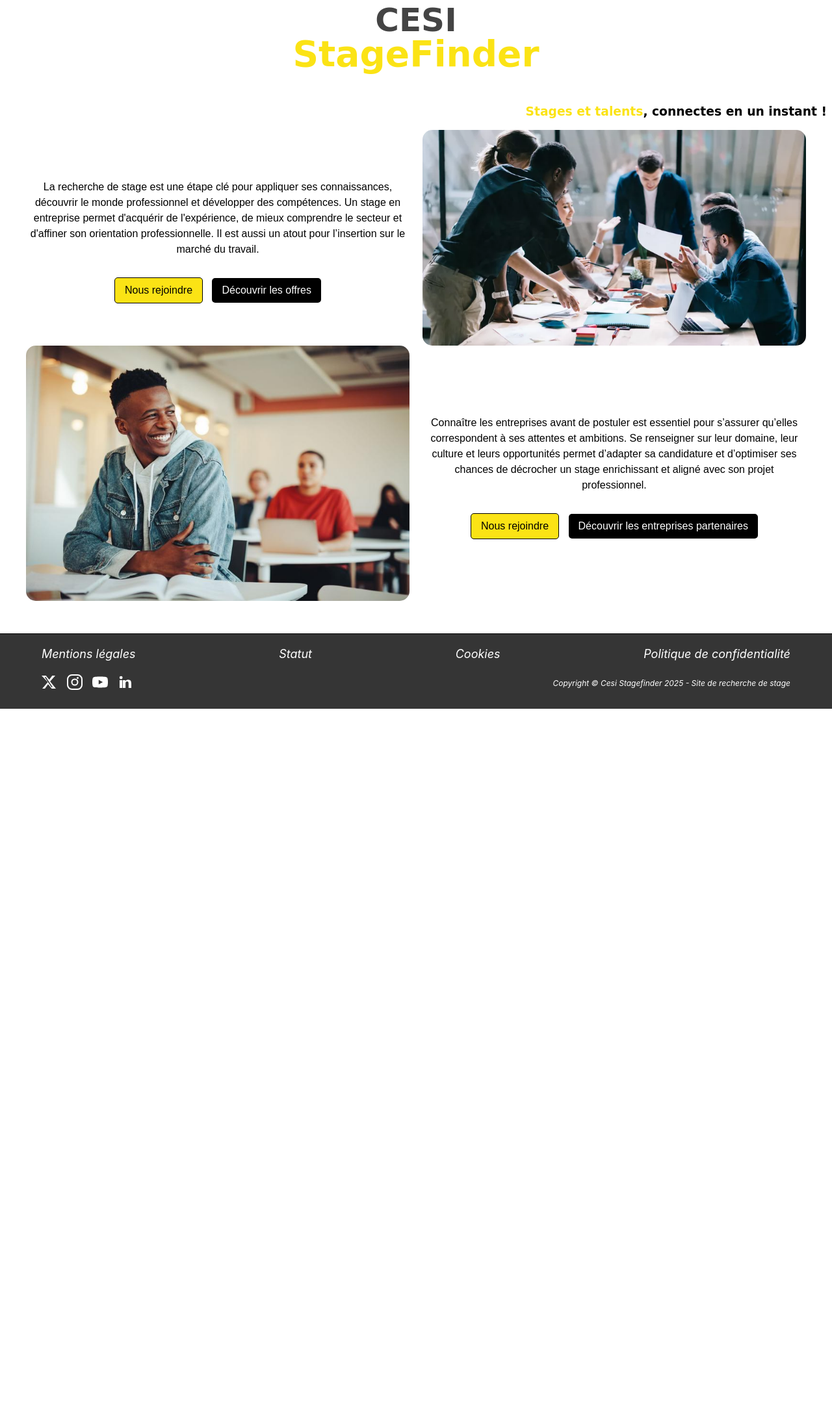
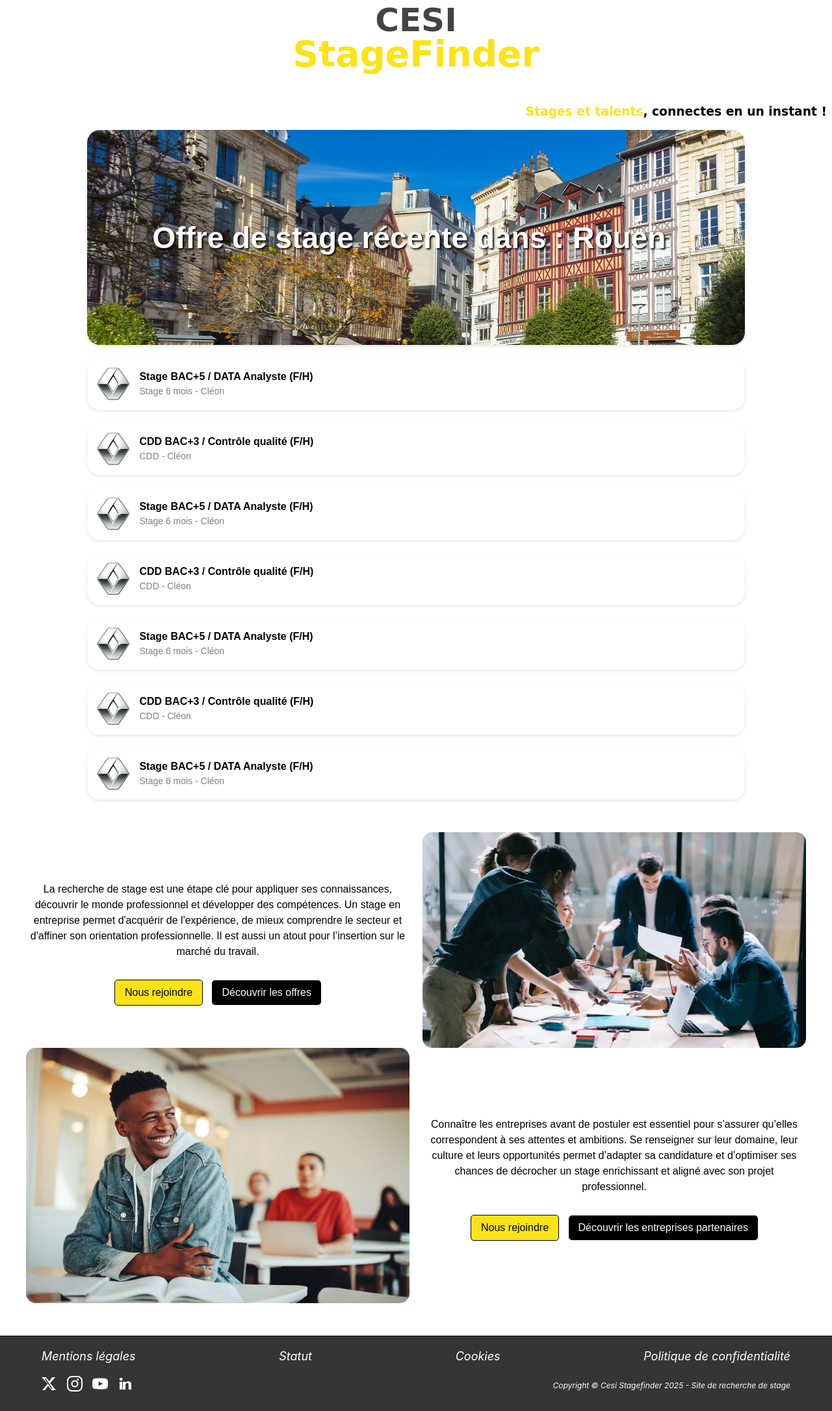
Before and after one commit to MajorBananaa/Projet_WEB_Equipe4, a PHP site: page / in a window 1280 px wide. Shown: the part 148-2320 px from the top of the page at 65% size. Before the commit the page ends 1239 px from the top, so only its background shows below. Run offline with PHP 8.4, Linux system fonts and the light colour scheme; some web fonts are replaced.

Commit message:
Finish recent offer

```diff
--- a/assets/styles.css
+++ b/assets/styles.css
@@ -96,6 +96,53 @@ nav a:hover {
 /*
 ##################################################
 */
+
+
+/*
+##################################################
+recent offer
+##################################################
+*/
+
+.recent-offer-bottom {
+    width: 80%;
+    margin-top: 50px;
+    margin: 0 auto;
+    flex-direction: column;
+    margin-bottom: 50px;
+}
+
+.recent-offer-image {
+    background-image:url(../images/Rouen.png) ;
+    padding: 100px;
+    margin-bottom: 20px;
+    border-radius: 20px;
+    box-shadow: 0 2px 5px rgba(0, 0, 0, 0.1);
+}
+
+.recent-offer-image-texte {
+    color: #ffffff;
+    text-shadow: 2px 2px 3px black;
+    font-family: sans-serif;
+    font-size: 46px;
+}
+
+.recent-offer-item {
+    display: flex;
+    align-items: center;
+    background: white;
+    padding: 15px;
+    margin-bottom: 20px;
+    border-radius: 20px;
+    box-shadow: 0 2px 5px rgba(0, 0, 0, 0.1);
+}
+
+
+
+/*
+##################################################
+*/
+
 
 
 /*
--- a/index.html
+++ b/index.html
@@ -27,6 +27,64 @@
             <h1>CESI</h1>
             <h2>StageFinder</h2>
             <h3>Stages et talents<span class="change">, connectes en un instant !</span></h3>
+        </section>
+
+        <section>
+            <div class="recent-offer-bottom">
+                <div class="recent-offer-image">
+                    <h2 class="recent-offer-image-texte">Offre de stage récente dans : Rouen</h2>
+                </div>
+                <div class="recent-offer-offer">
+                    <div class="item" data-category="cat1">
+                        <img src="images/Logo-Renault.png" alt="Renault">
+                        <div>
+                            <h4>Stage BAC+5 / DATA Analyste (F/H)</h4>
+                            <p>Stage 6 mois - Cléon</p>
+                        </div>
+                    </div>
+                    <div class="item" data-category="cat2">
+                        <img src="images/Logo-Renault.png" alt="Renault">
+                        <div>
+                            <h4>CDD BAC+3 / Contrôle qualité (F/H)</h4>
+                            <p>CDD - Cléon</p>
+                        </div>
+                    </div>
+                    <div class="item" data-category="cat1">
+                        <img src="images/Logo-Renault.png" alt="Renault">
+                        <div>
+                            <h4>Stage BAC+5 / DATA Analyste (F/H)</h4>
+                            <p>Stage 6 mois - Cléon</p>
+                        </div>
+                    </div>
+                    <div class="item" data-category="cat2">
+                        <img src="images/Logo-Renault.png" alt="Renault">
+                        <div>
+                            <h4>CDD BAC+3 / Contrôle qualité (F/H)</h4>
+                            <p>CDD - Cléon</p>
+                        </div>
+                    </div>
+                    <div class="item" data-category="cat1">
+                        <img src="images/Logo-Renault.png" alt="Renault">
+                        <div>
+                            <h4>Stage BAC+5 / DATA Analyste (F/H)</h4>
+                            <p>Stage 6 mois - Cléon</p>
+                        </div>
+                    </div>
+                    <div class="item" data-category="cat2">
+                        <img src="images/Logo-Renault.png" alt="Renault">
+                        <div>
+                            <h4>CDD BAC+3 / Contrôle qualité (F/H)</h4>
+                            <p>CDD - Cléon</p>
+                        </div>
+                    </div>
+                    <div class="item" data-category="cat1">
+                        <img src="images/Logo-Renault.png" alt="Renault">
+                        <div>
+                            <h4>Stage BAC+5 / DATA Analyste (F/H)</h4>
+                            <p>Stage 6 mois - Cléon</p>
+                        </div>
+                </div>
+            </div>
         </section>
 
         <section>
```
Also changed, not shown: images/Rouen.png (added).
